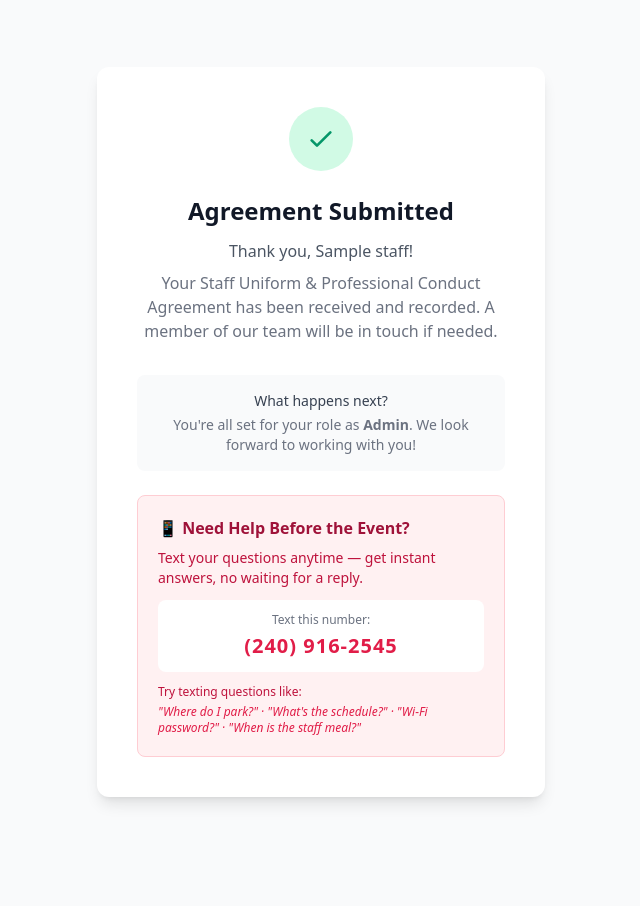
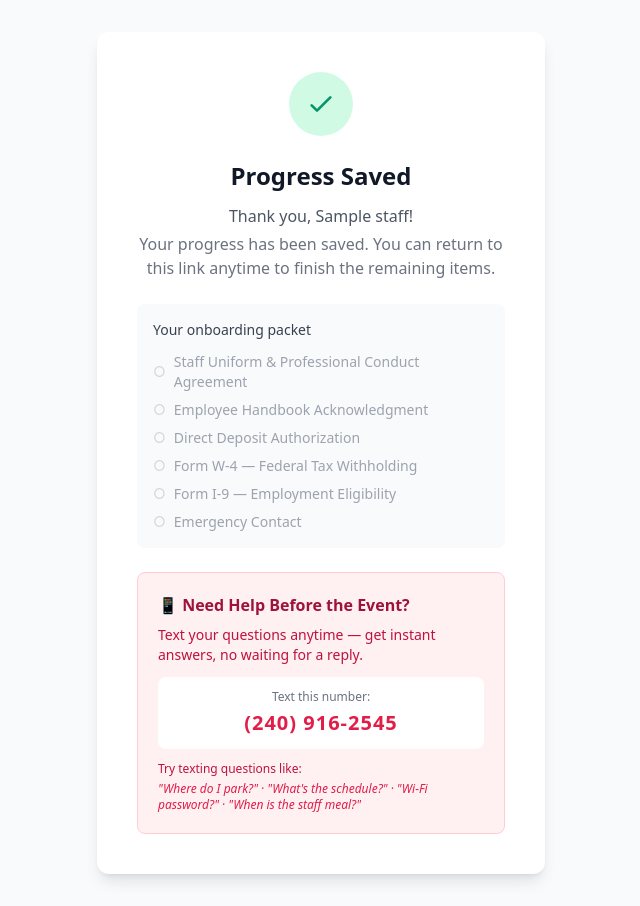
Before and after one commit to wavesurgeai-art/venuehr, a Flask app: page /onboard/1/thanks in a window 1280 px wide. Shown: the whole page, without its empty margins (319-959 px from the left). Before the commit the page ends 804 px from the top, so only its background shows below. Run offline with Flask 3, Linux system fonts and the light colour scheme; a database or web service that is not in the repository returns one stand-in record (values such as "Sample title"); parts of the project's set-up code (start-up, migrations or seed data) failed here and were passed over; some libraries are stand-ins or nearby versions.

Commit message:
Update onboard_thanks.html

```diff
--- a/templates/onboard_thanks.html
+++ b/templates/onboard_thanks.html
@@ -1,6 +1,6 @@
 {% extends "base.html" %}
 
-{% block title %}Thank You — VenueHR{% endblock %}
+{% block title %}Onboarding Complete — VenueHR{% endblock %}
 
 {% block content %}
 <div class="min-h-screen flex items-center justify-center bg-gray-50">
@@ -10,12 +10,33 @@
                 <path stroke-linecap="round" stroke-linejoin="round" stroke-width="2" d="M5 13l4 4L19 7"></path>
             </svg>
         </div>
-        <h1 class="text-2xl font-bold text-gray-900 mb-3">Agreement Submitted</h1>
-        <p class="text-gray-600 mb-2">Thank you, {{ staff.name }}!</p>
-        <p class="text-gray-500 mb-8">Your Staff Uniform & Professional Conduct Agreement has been received and recorded. A member of our team will be in touch if needed.</p>
-        <div class="bg-gray-50 rounded-lg p-4 text-sm text-gray-500 mb-6">
-            <p class="font-medium text-gray-700 mb-1">What happens next?</p>
-            <p>You're all set for your role as <strong class="capitalize">{{ staff.role }}</strong>. We look forward to working with you!</p>
+        <h1 class="text-2xl font-bold text-gray-900 mb-3">
+            {% if all_done %}Onboarding Complete!{% else %}Progress Saved{% endif %}
+        </h1>
+        <p class="text-gray-600 mb-1">Thank you, {{ staff.name }}!</p>
+        <p class="text-gray-500 mb-6">
+            {% if all_done %}
+            All of your onboarding documents have been received and recorded. You're all set for your role as
+            <strong class="capitalize">{{ staff.role }}</strong>.
+            {% else %}
+            Your progress has been saved. You can return to this link anytime to finish the remaining items.
+            {% endif %}
+        </p>
+
+        <!-- Packet checklist -->
+        <div class="bg-gray-50 rounded-lg p-4 text-left mb-6">
+            <p class="font-medium text-gray-700 mb-3 text-sm">Your onboarding packet</p>
+            <ul class="space-y-2">
+                {% for s in steps %}
+                <li class="flex items-center gap-2 text-sm">
+                    {% if s.done %}
+                    <span class="text-emerald-600">✓</span><span class="text-gray-700">{{ s.title }}</span>
+                    {% else %}
+                    <span class="text-gray-300">○</span><span class="text-gray-400">{{ s.title }}</span>
+                    {% endif %}
+                </li>
+                {% endfor %}
+            </ul>
         </div>
 
         <!-- Staff SMS Support -->
```
